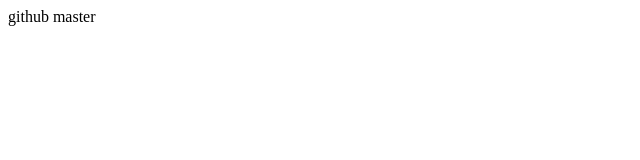
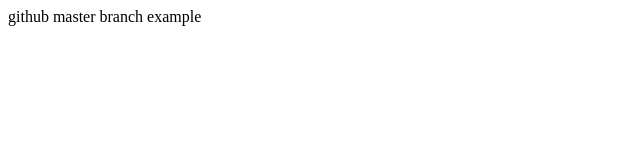
Before and after one commit to minsangsa/sabun, a plain HTML site: page main.html in a window 1280 px wide. Shown: the whole page, without its empty margins (0-640 px from the left). Drawn offline with Linux system fonts and the light colour scheme.

Commit message:
minsangsa 24/5/26

```diff
--- a/main.html
+++ b/main.html
@@ -7,6 +7,6 @@
     <link rel="stylesheet" type="text/css" href="style.css" />
   </head>
   <body>
-    github master
+    github master branch example
   </body>
 </html>
--- a/style.css
+++ b/style.css
@@ -1 +1 @@
-qweqewqeqeqeqewq
+qweqewqeqeqeqewqqwrqwrqwrwqrqwrwqrwqre
```
